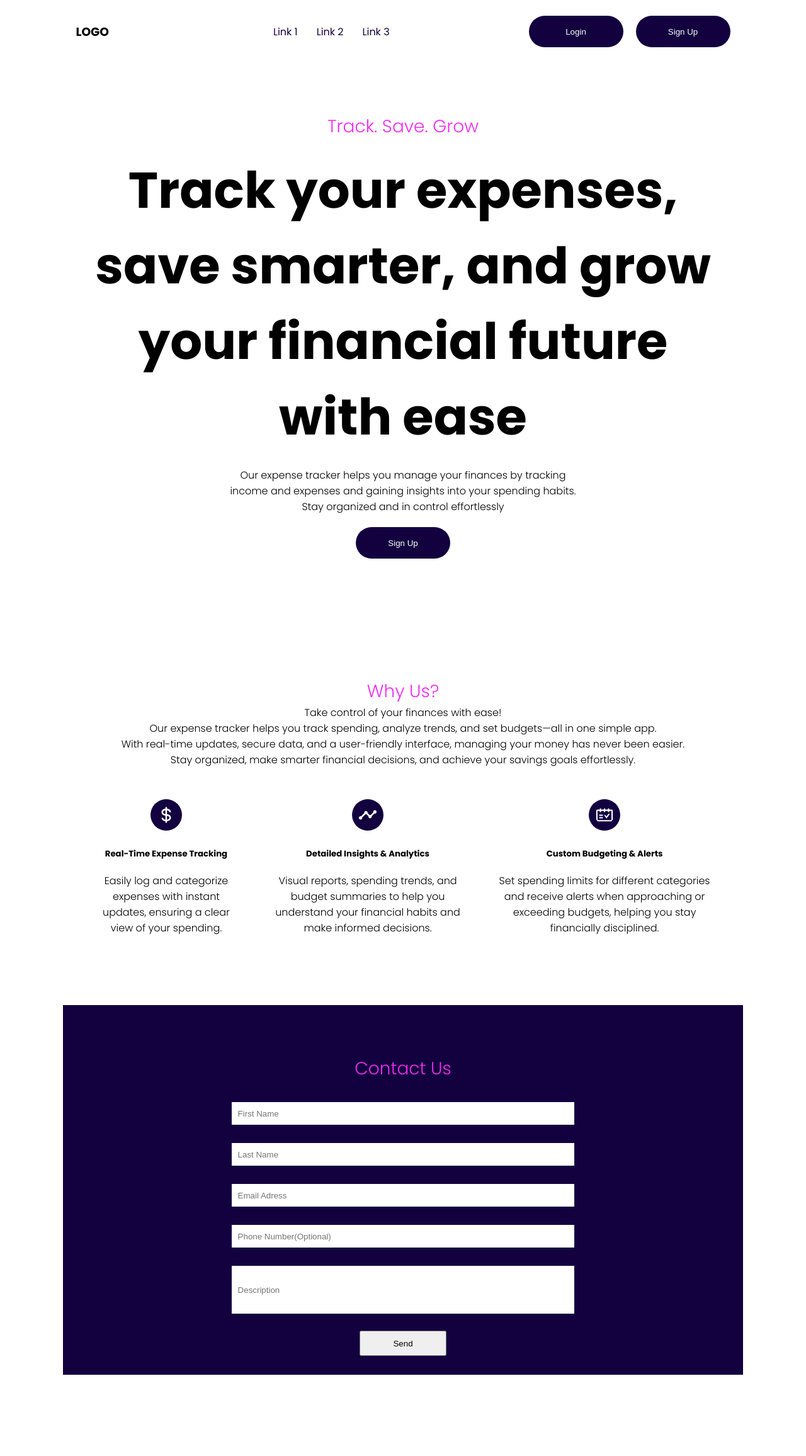
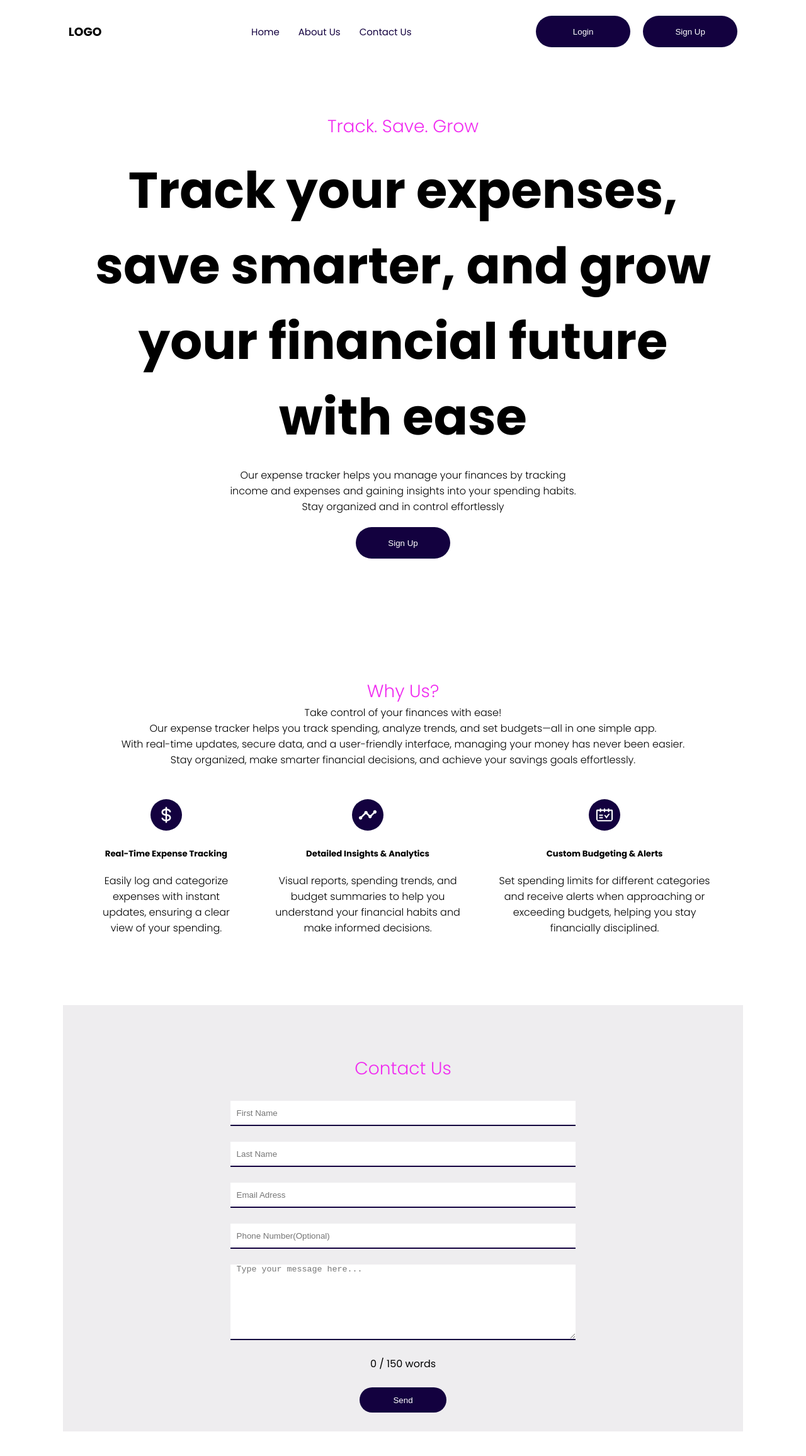
Before and after one commit to rovenelabanga001/my_expense_tracker, a Next.js app in the folder client/: page / in a window 1280 px wide. Shown: the top 2312 px of the page at 63% size. Before the commit the page ends 2283 px from the top, so only its background shows below. Built offline with nearby package versions, Linux system fonts and the light colour scheme.

Commit message:
creates the login page

```diff
--- a/client/app/page.css
+++ b/client/app/page.css
@@ -25,9 +25,14 @@ nav .nav-links ul {
   justify-content: center;
   align-items: center;
 }
-nav .nav-links ul li {
+nav .nav-links ul a {
   color: rgb(19, 1, 63);
   cursor: pointer;
+  font-size: 15px;
+  transition: color 0.3s;
+}
+nav .nav-links ul a.active{
+    color: rgb(240, 43, 240);
 }
 nav .nav-buttons {
   display: flex;
@@ -131,7 +136,7 @@ button.log-btn:hover {
   justify-content: center;
   align-items: center;
   gap: 30px;
-  background: rgb(19, 1, 63);
+  background: rgb(238, 237, 239);
 }
 .contact-us form {
   width: 70%;
@@ -141,21 +146,40 @@ button.log-btn:hover {
   align-items: center;
   row-gap: 25px;
 }
-.contact-us form input {
+.contact-us form input,
+textarea {
   width: 80%;
   height: 40px;
   padding: 0 10px;
-  border: rgb(19, 1, 63) 2px solid;
+  border: none;
+  border-bottom: 2px solid rgb(19, 1, 63);
+  transition: 0.3s ease-in-out;
 }
-.contact-us form input#description {
-  height: 80px;
+.contact-us form textarea#description {
+  height: 120px;
 }
-.contact-us form input:focus {
-  border: none;
+.contact-us form input:focus,
+.contact-us form textarea:focus {
+  outline: none;
+  border-bottom: 2px solid rgb(240, 43, 240);
 }
 .contact-us form button {
   width: 20%;
   height: 40px;
   padding: 10px;
-  cursor: pointer;
 }
+.sent-popup {
+  background-color: #d4edda;
+  color: #155724;
+  padding: 1rem;
+  border-radius: 8px;
+  margin-top: 1rem;
+  display: flex;
+  align-items: center;
+  gap: 0.5rem;
+}
+
+.sent-popup.error {
+  background-color: #f8d7da;
+  color: #721c24;
+}
--- a/client/app/page.js
+++ b/client/app/page.js
@@ -1,7 +1,80 @@
 "use client";
 import "./page.css";
+import { useEffect, useRef, useState } from "react";
+import emailjs from "@emailjs/browser";
+import { TiTick } from "react-icons/ti";
 import features from "@/public/features";
+
 export default function Home() {
+  const [message, setMessage] = useState("");
+  const [showPopUp, setShowPopUp] = useState(false);
+  const [showError, setShowError] = useState(false);
+  const [activeLink, setActiveLink] = useState("");
+
+  const maxWords = 150;
+  const form = useRef();
+
+  useEffect(() => {
+    const handleScroll = () => {
+      const sections = ["introduction", "features", "contact-us"];
+
+      let currentSection = "";
+
+      sections.forEach((section) => {
+        const element = document.getElementById(section);
+        const rect = element.getBoundingClientRect();
+        if (rect.top <= 0 && rect.bottom >= 0) {
+          currentSection = section;
+        }
+      });
+
+      setActiveLink(currentSection);
+    };
+    window.addEventListener("scroll", handleScroll);
+    return () => window.removeEventListener("scroll", handleScroll);
+  }, []);
+
+  const handleLinkClick = (e, section) => {
+    e.preventDefault();
+    setActiveLink(section);
+    const element = document.getElementById(section);
+    window.scrollTo({
+      top: element.offsetTop,
+      behavior: "smooth",
+    });
+  };
+  const handleMessageChange = (e) => {
+    const words = e.target.value.trim().split(/\s+/);
+    if (words.length <= maxWords || e.target.value.endsWith(" ")) {
+      setMessage(e.target.value);
+    }
+  };
+
+  const sendEmail = (e) => {
+    e.preventDefault();
+
+    emailjs
+      .sendForm(
+        "service_bvxljos", //service_id
+        "template_0wvurka", //template_id
+        form.current,
+        "3va47kJUm5_KFLR65" //user_id
+      )
+      .then(
+        (result) => {
+          console.log("Email sent successfully:", result.text);
+          setShowPopUp(true);
+          form.current.reset();
+          setMessage("");
+          setTimeout(() => setShowPopUp(false), 3000);
+        },
+        (error) => {
+          console.error("Failed to send Email", error);
+          setShowError(true);
+          setTimeout(() => setShowError(false), 3000);
+        }
+      );
+  };
   return (
     <section>
       <header>
@@ -11,9 +84,33 @@ export default function Home() {
           </div>
           <div className="nav-links">
             <ul>
-              <li>Link 1</li>
-              <li>Link 2</li>
-              <li>Link 3</li>
+              <li>
+                <a
+                  href="#introduction"
+                  className={activeLink === "introduction" ? "active" : ""}
+                  onClick={(e) => handleLinkClick(e, "introduction")}
+                >
+                  Home
+                </a>
+              </li>
+              <li>
+                <a
+                  href="#features"
+                  className={activeLink === "features" ? "active" : ""}
+                  onClick={(e) => handleLinkClick(e, "features")}
+                >
+                  About Us
+                </a>
+              </li>
+              <li>
+                <a
+                  href="#contact-us"
+                  className={activeLink === "contact-us" ? "active" : ""}
+                  onClick={(e) => handleLinkClick(e, "contact-us")}
+                >
+                  Contact Us
+                </a>
+              </li>
             </ul>
           </div>
           <div className="nav-buttons">
@@ -23,7 +120,7 @@ export default function Home() {
         </nav>
       </header>
       <div className="body">
-        <div className="introduction div-padding">
+        <div className="introduction div-padding" id="introduction">
           <h5 className="heading">Track. Save. Grow</h5>
           <h2>
             Track your expenses, save smarter, and grow your financial future
@@ -38,7 +135,7 @@ export default function Home() {
           </p>
           <button className="log-btn">Sign Up</button>
         </div>
-        <div className="features div-padding">
+        <div className="features div-padding" id="features">
           <div className="features-header ">
             <h5 className="heading">Why Us?</h5>
             <p className="div-paragraph">
@@ -52,8 +149,8 @@ export default function Home() {
             </p>
           </div>
           <div className="features-body">
-            {features.map((feature) => (
-              <div className="app-feature">
+            {features.map((feature, index) => (
+              <div className="app-feature" key={index}>
                 <div className="feature-icon">{feature.icon}</div>
                 <div className="feature-info">
                   <h5>{feature.title}</h5>
@@ -63,21 +160,61 @@ export default function Home() {
             ))}
           </div>
         </div>
-        <div className="contact-us div-padding">
+        <div className="contact-us div-padding" id="contact-us">
           <h5 className="heading">Contact Us</h5>
-          <form>
-            <input type="text" placeholder="First Name" required />
-            <input type="text" placeholder="Last Name" required />
-            <input type="email" placeholder="Email Adress" required />
-            <input type="number" placeholder="Phone Number(Optional)" />
+          <form ref={form} onSubmit={sendEmail}>
             <input
               type="text"
-              placeholder="Description"
-              id="description"
+              placeholder="First Name"
+              name="first_name"
               required
             />
-            <button type="submit">Send</button>
+            <input
+              type="text"
+              placeholder="Last Name"
+              name="last_name"
+              required
+            />
+            <input
+              type="email"
+              placeholder="Email Adress"
+              name="email"
+              required
+            />
+            <input
+              type="number"
+              placeholder="Phone Number(Optional)"
+              name="phone"
+            />
+            <textarea
+              id="description"
+              placeholder="Type your message here..."
+              name="message"
+              value={message}
+              onChange={handleMessageChange}
+              required
+            ></textarea>
+            <p>
+              {message.trim().split(/\s+/).filter(Boolean).length} / {maxWords}{" "}
+              words
+            </p>
+            <button type="submit" className="log-btn">
+              Send
+            </button>
           </form>
+          {/*SUCCESS POP UP */}
+          {showPopUp && (
+            <div className="sent-popup">
+              <TiTick />
+              <p>Message sent successfully!</p>
+            </div>
+          )}
+          {/* ERROR POPUP */}
+          {showError && (
+            <div className="sent-popup error">
+              <p>Failed, please try again</p>
+            </div>
+          )}
         </div>
       </div>
     </section>
--- a/client/package.json
+++ b/client/package.json
@@ -10,6 +10,7 @@
     "server": "json-server --watch db.json --port 3001"
   },
   "dependencies": {
+    "@emailjs/browser": "^4.4.1",
     "next": "15.2.1",
     "react": "^19.0.0",
     "react-dom": "^19.0.0",
--- a/client/public/features.js
+++ b/client/public/features.js
@@ -3,18 +3,21 @@ import { IoAnalyticsSharp } from "react-icons/io5";
 import { AiOutlineSchedule } from "react-icons/ai";
 const features = [
   {
+    id: 1,
     icon: <BiDollar />,
     title: "Real-Time Expense Tracking",
     description:
       "Easily log and categorize expenses with instant updates, ensuring a clear view of your spending.",
   },
   {
+    id: 2,
     icon: <IoAnalyticsSharp />,
     title: "Detailed Insights & Analytics",
     description:
       "Visual reports, spending trends, and budget summaries to help you understand your financial habits and make informed decisions.",
   },
   {
+    id: 3,
     icon: <AiOutlineSchedule  />,
     title: "Custom Budgeting & Alerts",
     description:
```
Also changed, not shown: 1 other file (tests, documents, lock files or other folders).
